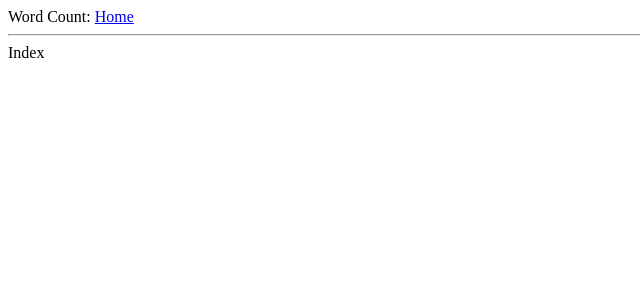
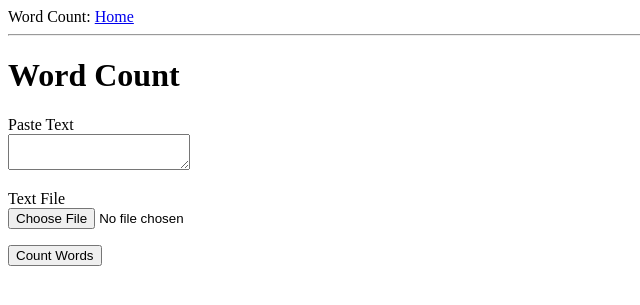
Before and after one commit to alysivji/word-count, a Flask app: page / in a window 1280 px wide. Shown: the top 305 px of the page, without its empty margins (0-640 px from the left). Run offline with Flask 2, Linux system fonts and the light colour scheme.

Commit message:
Allow user to upload file or enter text

```diff
--- a/app/config.py
+++ b/app/config.py
@@ -3,3 +3,4 @@ import os
 
 class Config(object):
     SECRET_KEY = os.getenv('SECRET_KEY', 'you-will-never-guess')
+    UPLOAD_FOLDER = './uploaded_files'
--- /dev/null
+++ b/app/forms.py
@@ -0,0 +1,9 @@
+from flask_wtf import FlaskForm
+from wtforms import FileField, TextAreaField, SubmitField
+from wtforms import validators
+
+
+class WordCountForm(FlaskForm):
+    entered_text = TextAreaField('Paste Text')
+    text_file = FileField('Text File')
+    submit = SubmitField('Count Words')
--- a/app/routes.py
+++ b/app/routes.py
@@ -1,9 +1,70 @@
-from flask import render_template
+import logging
+import os
+
+from flask import flash, render_template, url_for, redirect, request
+from werkzeug.utils import secure_filename
 
 from app import app
+from app.forms import WordCountForm
+
+logger = logging.getLogger(__name__)
+
+ALLOWED_EXTENSIONS = set(['txt'])
 
 
-@app.route('/')
-@app.route('/index')
+##################
+# Helper Functinos
+##################
+
+def _allowed_file(filename):
+    return ('.' in filename and
+            filename.rsplit('.', 1)[1].lower() in ALLOWED_EXTENSIONS)
+
+
+def extract_lines_from_file(file):
+    lines = []
+    with open(file) as f:
+        for line in f.readlines():
+            lines.append(line.strip())
+    return lines
+
+
+#############
+# Controllers
+#############
+
+@app.route('/', methods=['GET', 'POST'])
 def index():
-    return render_template('index.html')
+    form = WordCountForm()
+
+    if form.validate_on_submit():
+        # user uploads file
+        if 'text_file' in request.files:
+            file = request.files['text_file']
+
+            if file and _allowed_file(file.filename):
+                filename = secure_filename(file.filename)
+                full_path = os.path.join(app.config['UPLOAD_FOLDER'], filename)
+                file.save(full_path)
+                lines = extract_lines_from_file(full_path)
+                return url_for('word_count', lines=lines)
+            else:
+                flash('Error with file. Requires extension txt')
+
+        # user enters text
+        if form.entered_text.data is not '':
+            lines = []
+            for line in form.entered_text.data.split():
+                lines.append(line.strip())
+            return url_for('word_count', lines=lines)
+
+    return render_template('index.html', form=form)
+
+
+@app.route('/wc')
+def word_count(lines):
+    """
+    Loop thru lines and count words
+    """
+    from flask import jsonify  # noqa
+    return jsonify(lines)
--- a/app/templates/index.html
+++ b/app/templates/index.html
@@ -1,5 +1,17 @@
 {% extends "base.html" %}
 
 {% block content %}
-Index
+    <h1>Word Count</h1>
+    <form action="" method="post" enctype="multipart/form-data">
+        {{ form.hidden_tag() }}
+        <p>
+            {{ form.entered_text.label }}<br>
+            {{ form.entered_text(size=200) }}
+        </p>
+        <p>
+            {{ form.text_file.label }}<br>
+            {{ form.text_file() }}
+        </p>
+        <p>{{ form.submit() }}</p>
+    </form>
 {% endblock %}
--- a/docker-compose.yml
+++ b/docker-compose.yml
@@ -8,6 +8,7 @@ services:
     command: ["gunicorn", "app:app", "-b", "0.0.0.0:5000", "--reload", "--timeout",  "100000"]
     volumes:
       - .:/home/web/
+      - ./.pdbrc.py:/home/sivdev_user/.pdbrc.py
     ports:
       - "5000:5000"
     stdin_open: true
--- a/requirements.txt
+++ b/requirements.txt
@@ -1,2 +1,3 @@
 Flask
+Flask-WTF
 gunicorn
```
Also changed, not shown: 1 other file.
